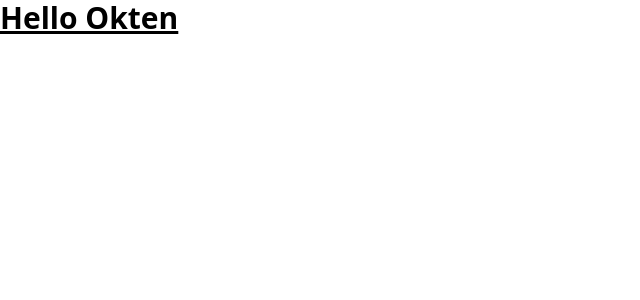
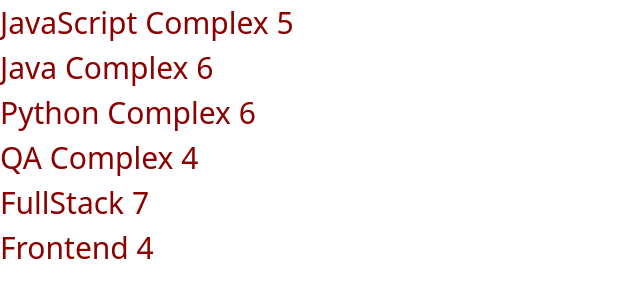
Before and after one commit to Nata13pr/react-lesson-demo, a React (Vite) app: page / in a window 1280 px wide. Shown: the top 300 px of the page, without its empty margins (0-640 px from the left). Built offline with nearby package versions, Linux system fonts and the light colour scheme.

Commit message:
add homework1_2

```diff
--- a/src/App.tsx
+++ b/src/App.tsx
@@ -1,11 +1,12 @@
 import './App.css'
+import CoursesComponent from "./components/courses-component/CoursesComponent.tsx";
 
 function App() {
 
     return (
-        <div className="text-3xl font-bold underline">
-            Hello Okten
-        </div>
+        <>
+                <CoursesComponent/>
+        </>
     )
 }
 
--- /dev/null
+++ b/src/components/course-component/CourseComponent.tsx
@@ -0,0 +1,14 @@
+import type {FC} from "react";
+import './courseComponent.css'
+import type {ICoursesProps} from "../../models/coursesAndDurationArray-model.ts";
+
+const CourseComponent: FC<ICoursesProps> = ({course}) => {
+    return (
+        <>
+            <li>
+                {course.title} {course.monthDuration}
+            </li>
+        </>
+    )
+}
+export default CourseComponent
--- /dev/null
+++ b/src/components/course-component/courseComponent.css
@@ -0,0 +1,4 @@
+ul {
+    list-style-type: none;
+    font-size: 30px;
+}
--- /dev/null
+++ b/src/components/courses-component/CoursesComponent.css
@@ -0,0 +1,3 @@
+li{
+    color: darkred;
+}
--- /dev/null
+++ b/src/components/courses-component/CoursesComponent.tsx
@@ -0,0 +1,22 @@
+import {coursesAndDurationArray} from '../../models/coursesAndDurationArray-model.ts'
+import type {FC} from "react";
+import './CoursesComponent.css'
+import CourseComponent from "../course-component/CourseComponent.tsx";
+
+
+const CoursesComponent: FC = () => {
+
+    return (
+        <>
+            <ul>
+                {coursesAndDurationArray.map((course, index: number) => {
+                        return <CourseComponent course={course} key={index}/>
+                    }
+                )}
+            </ul>
+
+        </>
+    )
+}
+
+export default CoursesComponent
--- /dev/null
+++ b/src/models/coursesAndDurationArray-model.ts
@@ -0,0 +1,16 @@
+export interface IcoursesAndDurationArray {
+    title: string;
+    monthDuration: number;
+}
+
+export interface ICoursesProps {
+    course: IcoursesAndDurationArray;
+}
+export let coursesAndDurationArray: IcoursesAndDurationArray[] = [
+    {title: 'JavaScript Complex', monthDuration: 5},
+    {title: 'Java Complex', monthDuration: 6},
+    {title: 'Python Complex', monthDuration: 6},
+    {title: 'QA Complex', monthDuration: 4},
+    {title: 'FullStack', monthDuration: 7},
+    {title: 'Frontend', monthDuration: 4}
+];
```
